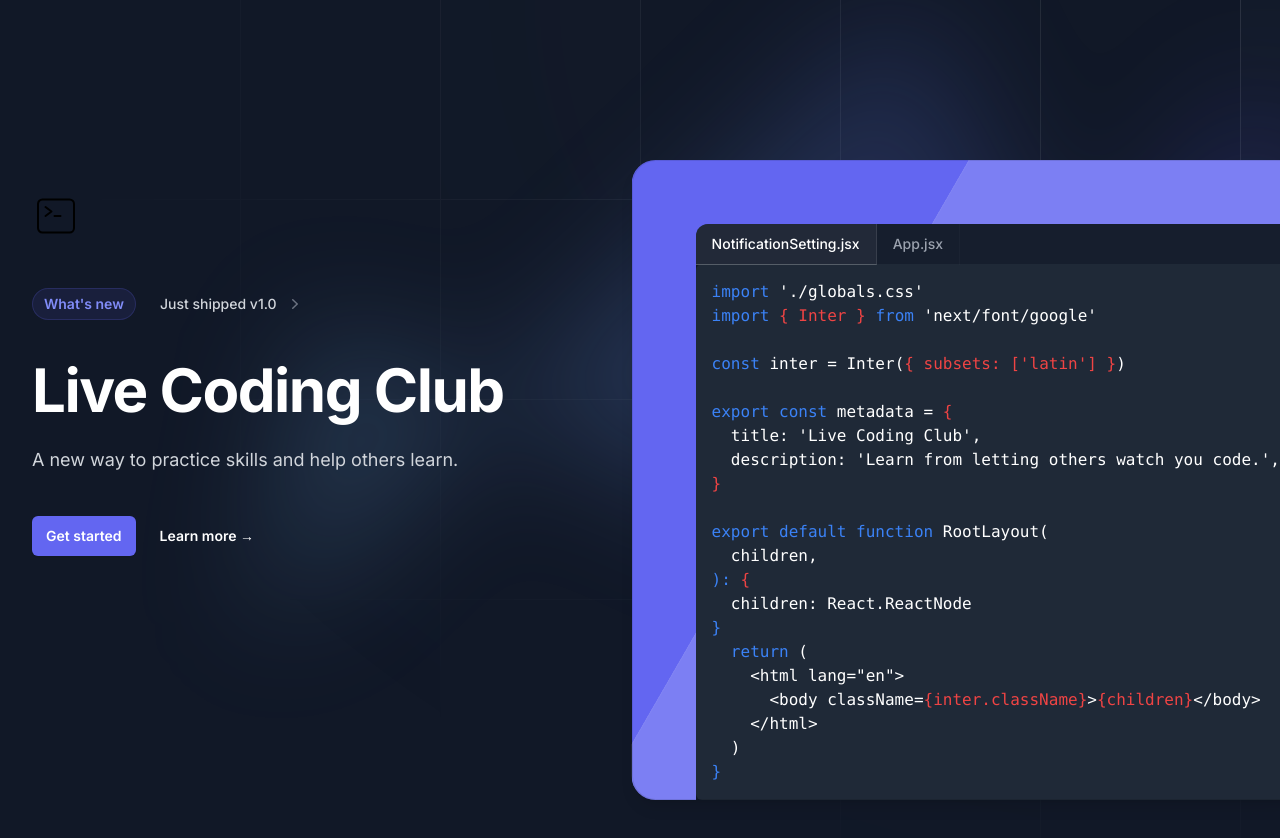
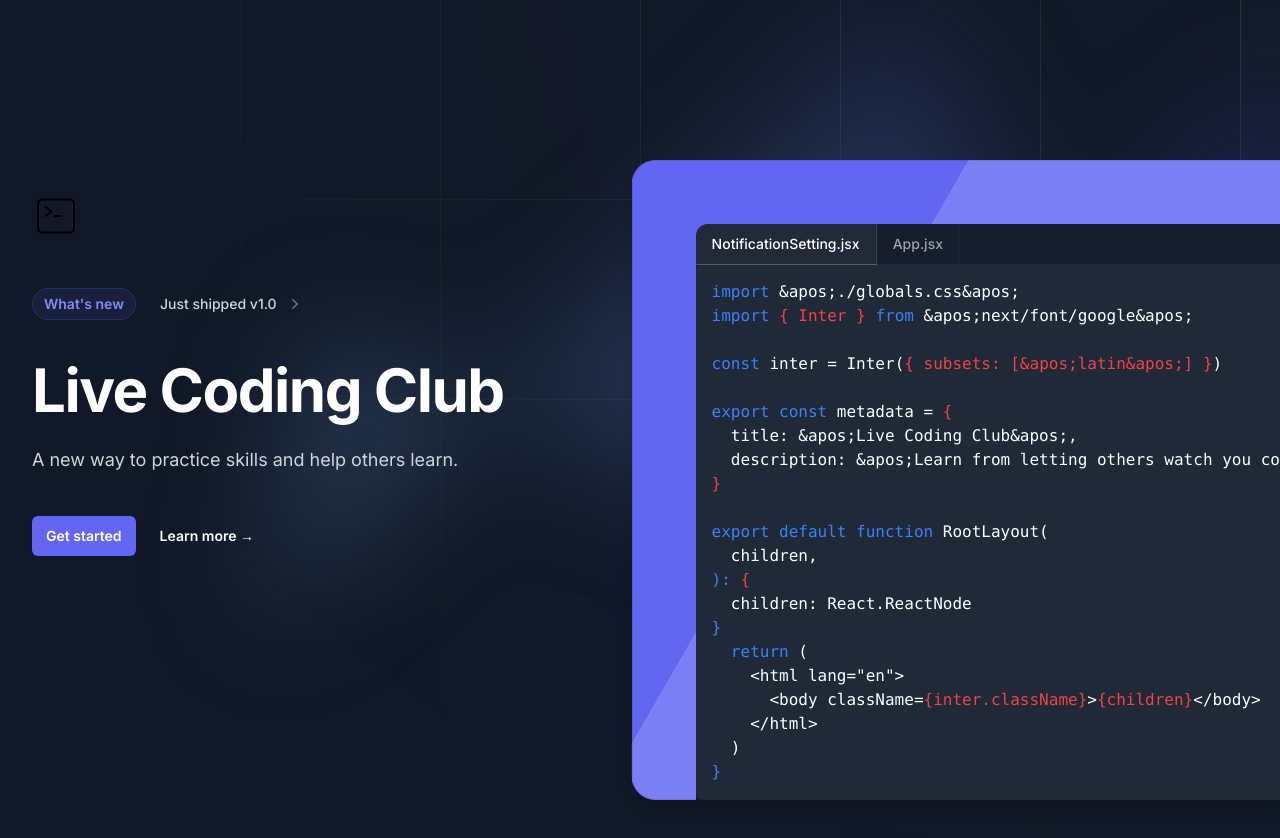
Before and after one commit to bartcheers/livecodingclub, a Next.js app: page / in a window 1280 px wide. Shown: the top 838 px of the page. Built offline with nearby package versions, Linux system fonts and the light colour scheme.

Commit message:
1 god was still mad

```diff
--- a/app/CodeExample.tsx
+++ b/app/CodeExample.tsx
@@ -4,19 +4,19 @@ function CodeComponent() {
   return (
     <pre className="text-white bg-gray-800 p-4 rounded-md overflow-x-auto">
       <code>
-        <span className="text-blue-500">import</span> {'\'./globals.css\''}
+        <span className="text-blue-500">import</span> {'&apos;./globals.css&apos;'}
         <br />
-        <span className="text-blue-500">import</span> <span className="text-red-500">{'{ Inter }'}</span> <span className="text-blue-500">from</span> {'\'next/font/google\''}
+        <span className="text-blue-500">import</span> <span className="text-red-500">{'{ Inter }'}</span> <span className="text-blue-500">from</span> {'&apos;next/font/google&apos;'}
         <br />
         <br />
-        <span className="text-blue-500">const</span> inter = Inter(<span className="text-red-500">{'{ subsets: [\'latin\'] }'}</span>)
+        <span className="text-blue-500">const</span> inter = Inter(<span className="text-red-500">{'{ subsets: [&apos;latin&apos;] }'}</span>)
         <br />
         <br />
         <span className="text-blue-500">export const</span> metadata = <span className="text-red-500">{'{'}</span>
         <br />
-        &nbsp;&nbsp;title: {'\'Live Coding Club\''},
+        &nbsp;&nbsp;title: {'&apos;Live Coding Club&apos;'},
         <br />
-        &nbsp;&nbsp;description: {'\'Learn from letting others watch you code.\''},
+        &nbsp;&nbsp;description: {'&apos;Learn from letting others watch you code.&apos;'},
         <br />
         <span className="text-red-500">{'}'}</span>
         <br />
@@ -33,7 +33,7 @@ function CodeComponent() {
         <br />
         &nbsp;&nbsp;<span className="text-blue-500">return</span> (
         <br />
-        &nbsp;&nbsp;&nbsp;&nbsp;&lt;html lang="en"&gt;
+        &nbsp;&nbsp;&nbsp;&nbsp;&lt;html lang=&quot;en&quot;&gt;
         <br />
         &nbsp;&nbsp;&nbsp;&nbsp;&nbsp;&nbsp;&lt;body className=<span className="text-red-500">{'{inter.className}'}</span>&gt;<span className="text-red-500">{'{children}'}</span>&lt;/body&gt;
         <br />
```
